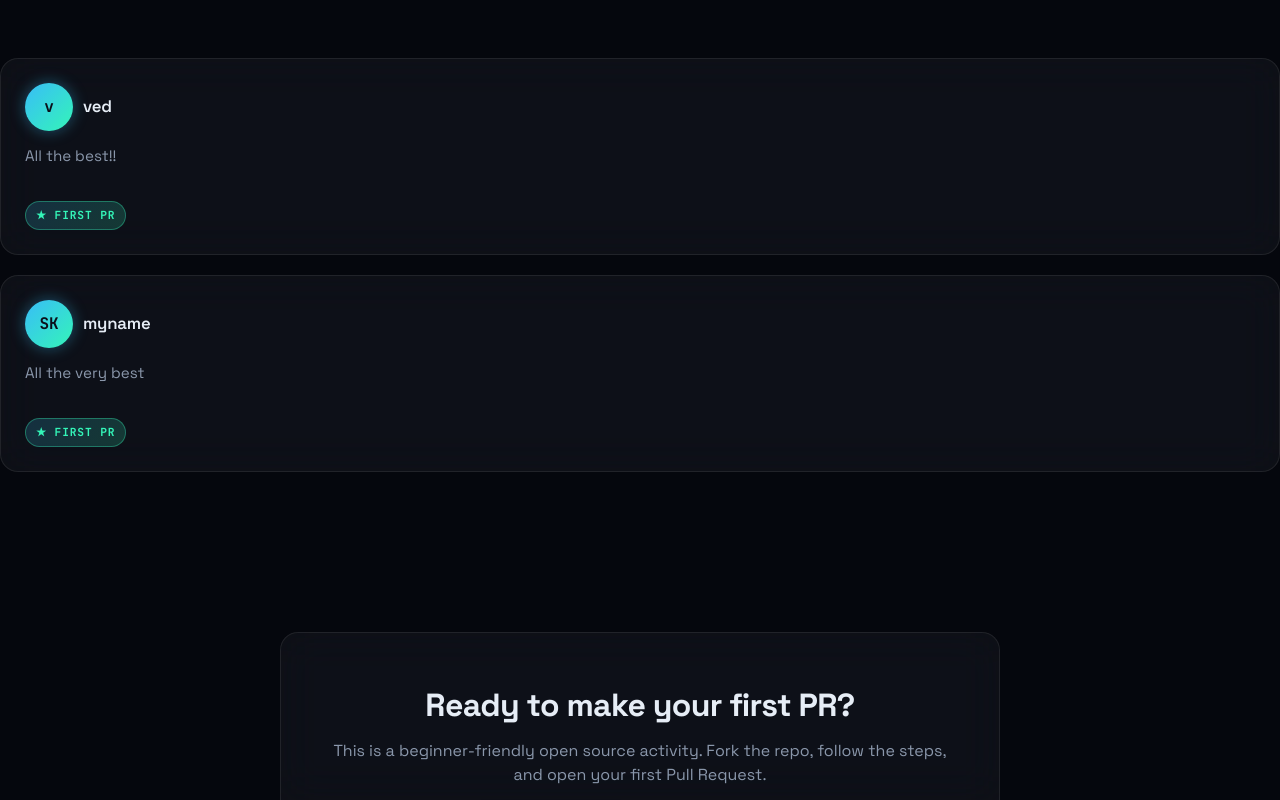
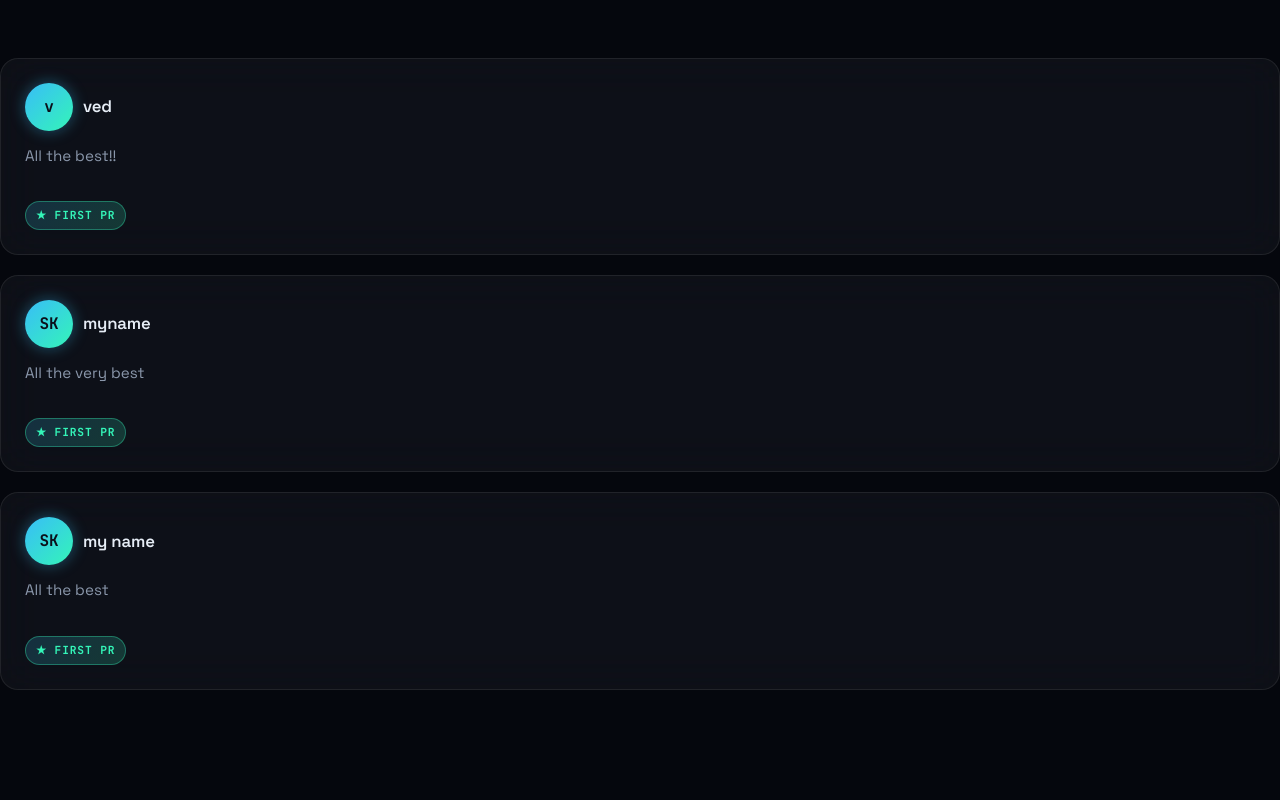
Before and after one commit to Smrithi-krishna/first-pr-celebration-wall, a plain HTML site: page index.html in a window 1280 px wide. Shown: the part 2000-2800 px from the top of the page. Drawn offline with Linux system fonts and the light colour scheme.

Commit message:
Add new card section with avatar and message

```diff
--- a/index.html
+++ b/index.html
@@ -175,7 +175,19 @@
         </div>
       </div>
     </section>
+  <div class="wall" id="wall">
+        <div class="card">
+          <div class="card-head">
+            <div class="avatar">SK</div>
+            <div class="card-name">my name </div>
+          </div>
 
+          <p class="card-msg">All the best </p>
+
+          <span class="first-pr-badge">★ FIRST PR</span>
+        </div>
+      </div>
+    </section>
     <!-- CONTRIBUTE -->
     <section id="contribute" class="section">
       <section id="contribute" class="section">
```
